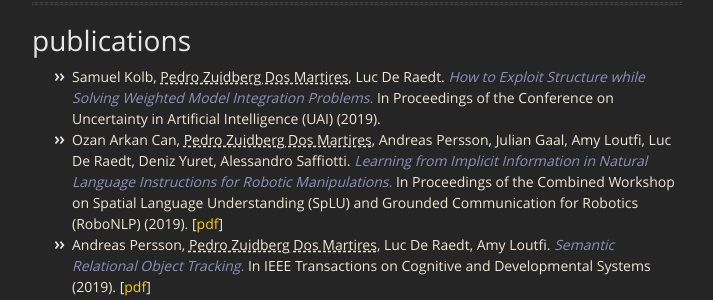
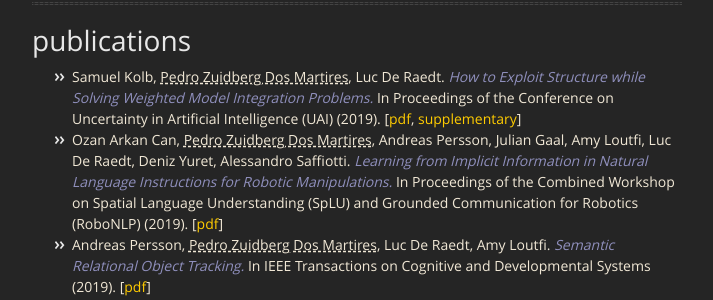
Before and after one commit to pedrozudo/pedrozudo.github.io, a Jekyll site: the page built from index.md, in a window 1280 px wide and 900 px high, scrolled down 533 px. Shown: the part 172-472 px from the top of the window, without its empty margins (283-996 px from the left). Built offline with Jekyll 4.4.1, drawn with Linux system fonts in a browser that asks for light colours.

Commit message:
added uai19 pdfs

```diff
--- a/index.md
+++ b/index.md
@@ -34,7 +34,8 @@ permalink:
    <ul>
       <li>
           Samuel Kolb, <first_author>Pedro Zuidberg Dos Martires</first_author>, Luc De Raedt. <paper>How to Exploit Structure while Solving Weighted Model Integration Problems.</paper> In Proceedings of the Conference on Uncertainty in Artificial Intelligence (UAI) (2019).
-         <!-- [<a href="docs/robosplu19/document.pdf" target="_blank">pdf</a>] -->
+         [<a href="docs/uai19/wmi_UAI19.pdf" target="_blank">pdf</a>,
+         <a href="docs/uai19/wmi_UAI19_supplementary.pdf" target="_blank">supplementary</a>]
       </li>
       <li>
          Ozan Arkan Can,  <first_author>Pedro Zuidberg Dos Martires</first_author>, Andreas Persson, Julian Gaal, Amy Loutfi, Luc De Raedt, Deniz Yuret, Alessandro Saffiotti. <paper>Learning from Implicit Information in Natural Language Instructions for Robotic Manipulations.</paper> In Proceedings of the Combined Workshop on Spatial Language Understanding (SpLU) and Grounded Communication for Robotics (RoboNLP) (2019).
```
Also changed, not shown: 5 other files.
